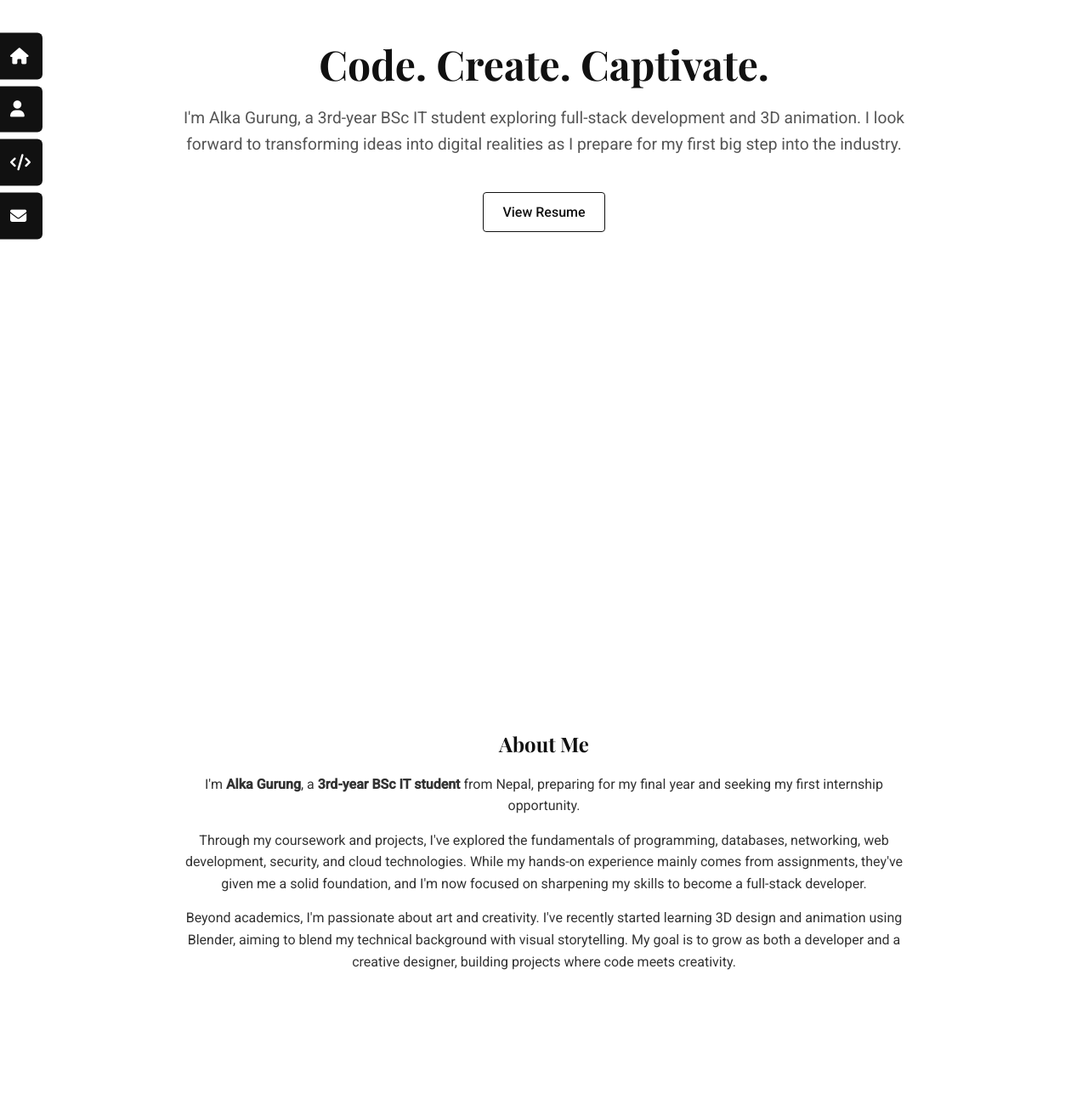
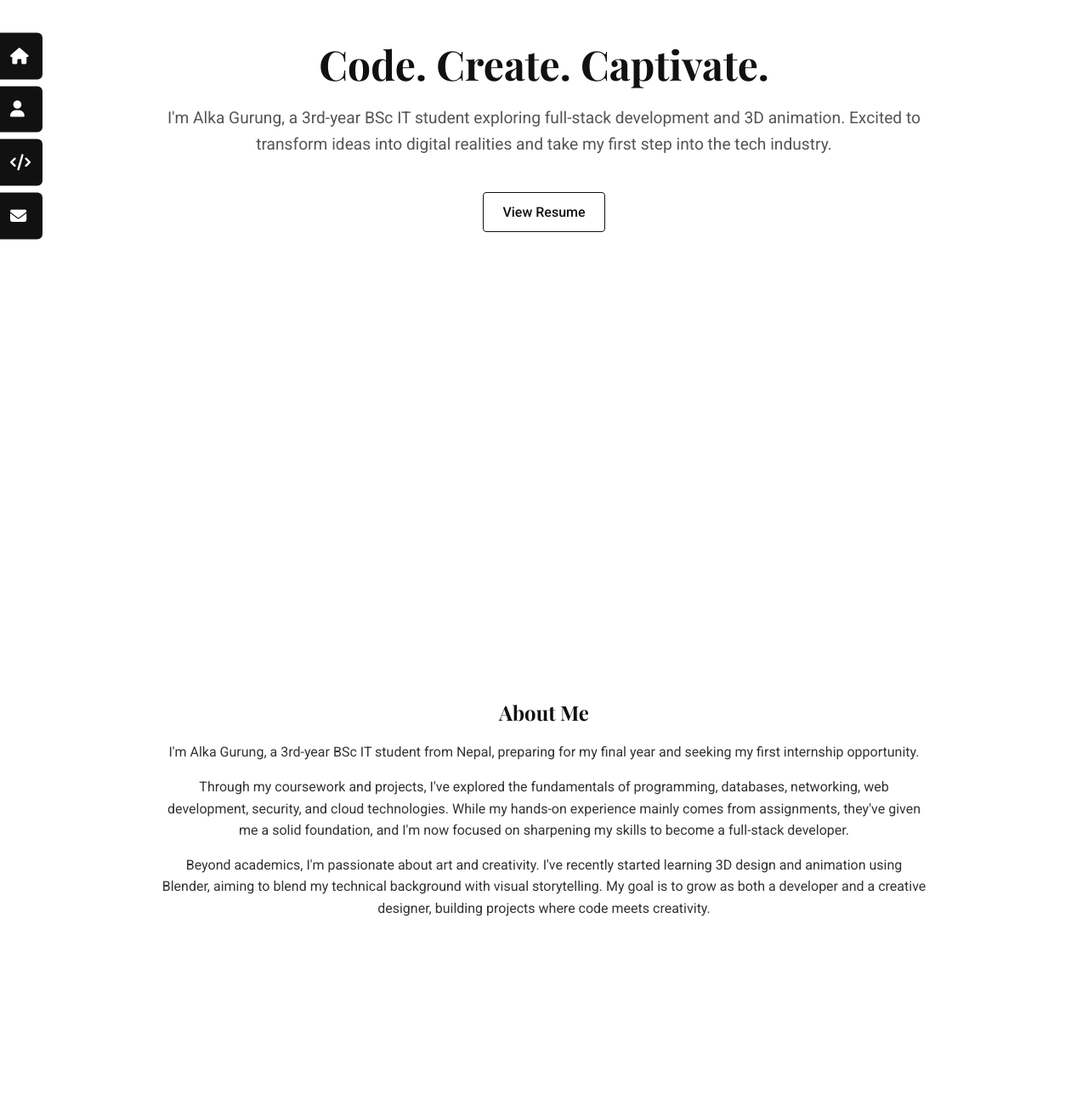
Before and after one commit to alien978/portfolio-site, a plain HTML site: page index.html in a window 1280 px wide. Shown: the part 240-1540 px from the top of the page at 85% size. Drawn offline with nearby package versions, Linux system fonts and the light colour scheme.

Commit message:
about me

```diff
--- a/index.html
+++ b/index.html
@@ -28,8 +28,7 @@
     <p>
       I'm Alka Gurung, a 3rd-year BSc IT student exploring
       full-stack development and 3D animation.
-      I look forward to transforming ideas into digital realities as I prepare
-      for my first big step into the industry.
+      Excited to transform ideas into digital realities and take my first step into the tech industry.
     </p>
     <a href="Alka_Gurung_Resume.pdf" class="btn" target="_blank" rel="noopener noreferrer">
       View Resume
@@ -41,12 +40,9 @@
   <!-- About Section -->
   <section id="about">
     <div class="content" data-aos="zoom-in">
-<!-- About Me Section -->
-<section id="about">
-  <div class="content" data-aos="fade-up">
     <h2>About Me</h2>
     <p>
-      I'm <strong>Alka Gurung</strong>, a <strong>3rd-year BSc IT student</strong> from Nepal, preparing for my final year and seeking my first internship opportunity.
+      I'm Alka Gurung, a 3rd-year BSc IT student from Nepal, preparing for my final year and seeking my first internship opportunity.
     </p>
     <p>
       Through my coursework and projects, I've explored the fundamentals of
```
